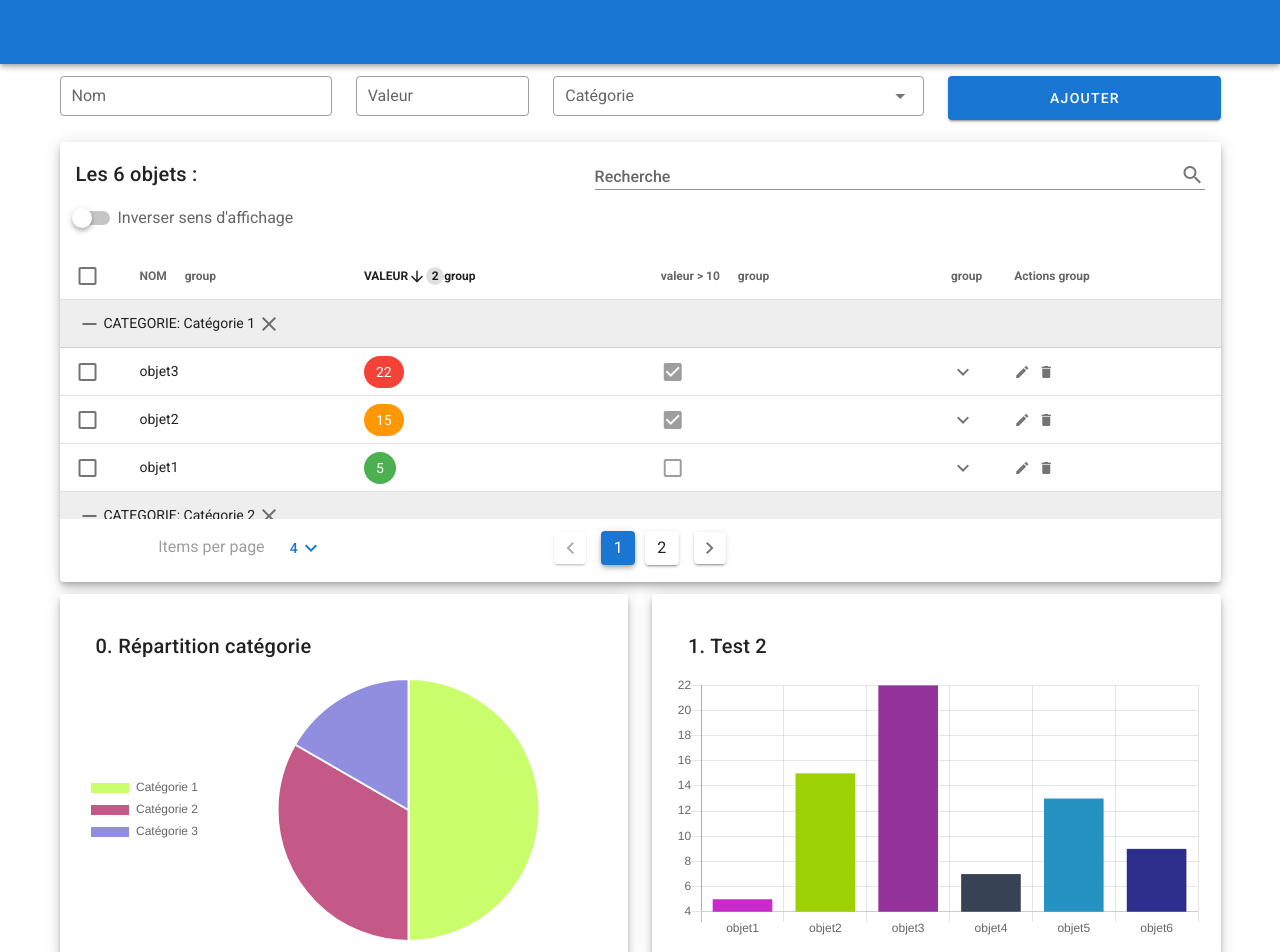
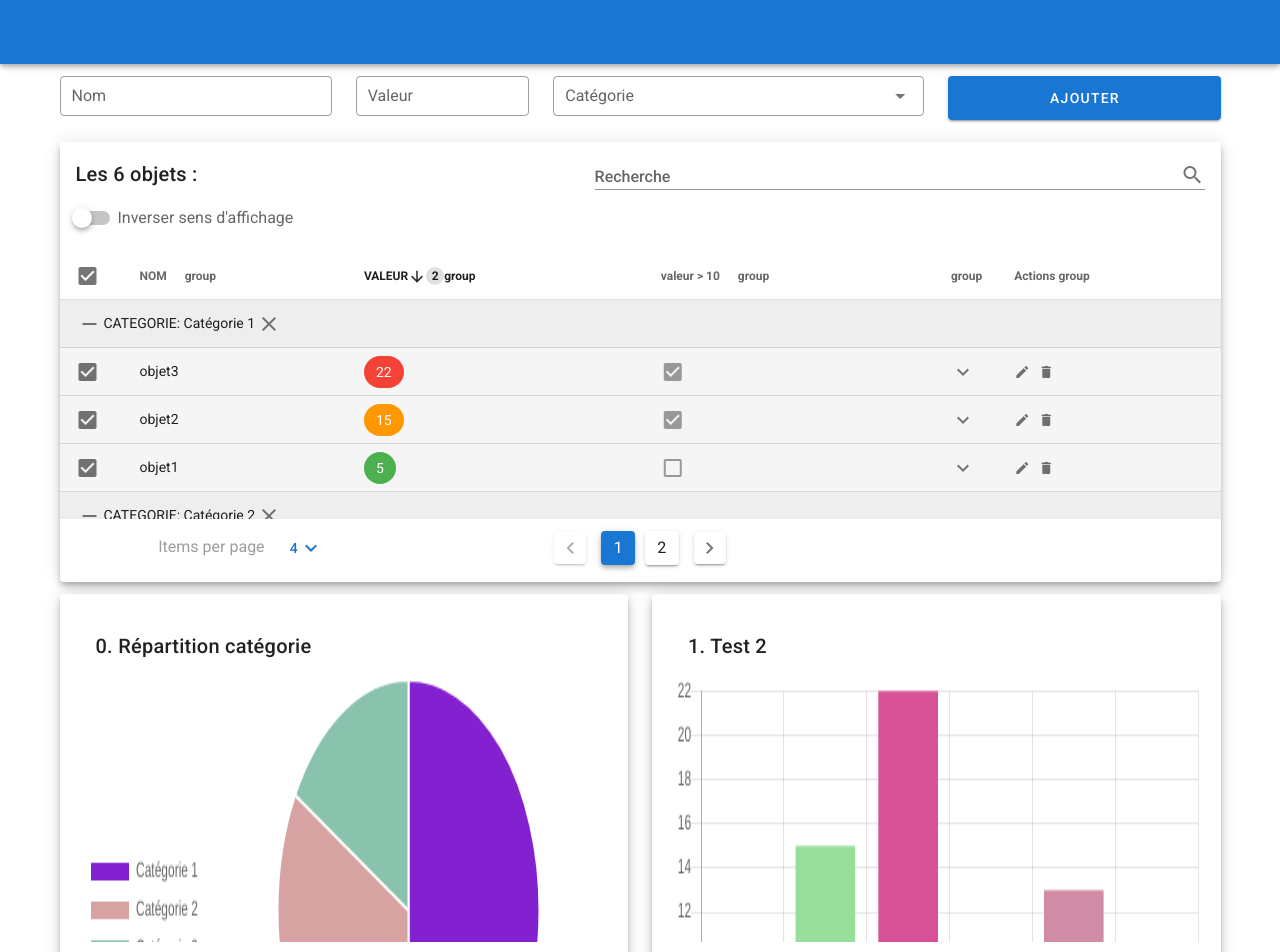
Before and after one commit to BOISSARD/Vue-Tests-Components-Library, a Vue app in the folder test-vuetify/: page / in a window 1280 px wide. Shown: the top 952 px of the page. Built offline with nearby package versions, Linux system fonts and the light colour scheme.

Commit message:
Modif : possibility to select rows we want for data

```diff
--- a/test-vuetify/src/App.vue
+++ b/test-vuetify/src/App.vue
@@ -12,8 +12,9 @@
                     :colonnes="colonnes"
                     @editObjet="editObjet"
                     @deleteObjet="deleteObjet"
+                    @selectionChanged="selectionObjet"
                 />
-                <TestCharts :objets="objets"></TestCharts>
+                <TestCharts :objets="selection"></TestCharts>
             </v-container>
         </v-content>
     </v-app>
@@ -38,7 +39,8 @@ export default {
     data: () => ({
         objets: objets,
         colonnes: [],
-        objetCourant: null
+        objetCourant: null,
+        selection: []
     }),
     created() {
         for (const pro in Object.keys(new Objet())) {
@@ -77,6 +79,9 @@ export default {
         },
         deleteObjet(objet) {
             this.objets = this.objets.filter(ob => ob.nom !== objet.nom);
+        },
+        selectionObjet(selection) {
+            this.selection = selection
         }
     }
 };
--- a/test-vuetify/src/components/TestCharts.vue
+++ b/test-vuetify/src/components/TestCharts.vue
@@ -93,9 +93,7 @@ export default {
         },
         createChart(chartId, type, data, options) {
             const ctx = document.getElementById(chartId);
-            console.log()
             if(this.chartsCanvas[chartId] !== undefined){
-                //this.chartsCanvas[chartId].destroy()
                 this.chartsCanvas[chartId].data = data
                 this.chartsCanvas[chartId].update()
             } else this.chartsCanvas[chartId] = new Chart(ctx, {
--- a/test-vuetify/src/components/TestDataTable.vue
+++ b/test-vuetify/src/components/TestDataTable.vue
@@ -18,6 +18,7 @@
             item-key="nom"
             fixed-header
             :height="hauteur"
+            v-model="objetsSelectionnes"
             show-select
             multi-sort
             :sort-by="['categorie', 'valeur']"
@@ -104,7 +105,8 @@ export default {
             lignes: [],
             expanded: [],
             groupDirection: false,
-            groupes: "categorie"
+            groupes: "categorie",
+            objetsSelectionnes: []
         };
     },
     computed: {
@@ -114,7 +116,12 @@ export default {
             else return window.innerHeight / 3;
         }
     },
+    mounted() {
+    },
     watch: {
+        objetsSelectionnes(nouveaux){
+            this.$emit("selectionChanged", nouveaux)
+        },
         lignes(nouvelles) {
             this.lignes.forEach(element => {
                 element.sup10 = element.valeur > 10;
@@ -132,6 +139,7 @@ export default {
                 this.loading = true;
                 setTimeout(() => {
                     this.lignes = this.items;
+                    this.objetsSelectionnes = this.lignes;
                     this.loading = false;
                 }, 530); // 2300
             }
--- a/test-vuetify/src/data/transformObjets.js
+++ b/test-vuetify/src/data/transformObjets.js
@@ -28,14 +28,12 @@ export default {
         },
         objetsToBarByValeur: function(objets){
             objets.sort((a,b) => (a.nom > b.nom) ? 1 : -1)
-            //console.log(objets)
             let labels = [], valeurs = [], colors = []
             objets.forEach(element => {
                 labels.push(element.nom)
                 valeurs.push(element.valeur)
                 colors.push(rgbAleatoire())
             });
-            console.log(labels, valeurs, colors)
             return {
                 datasets: [{
                     data: valeurs,
```
